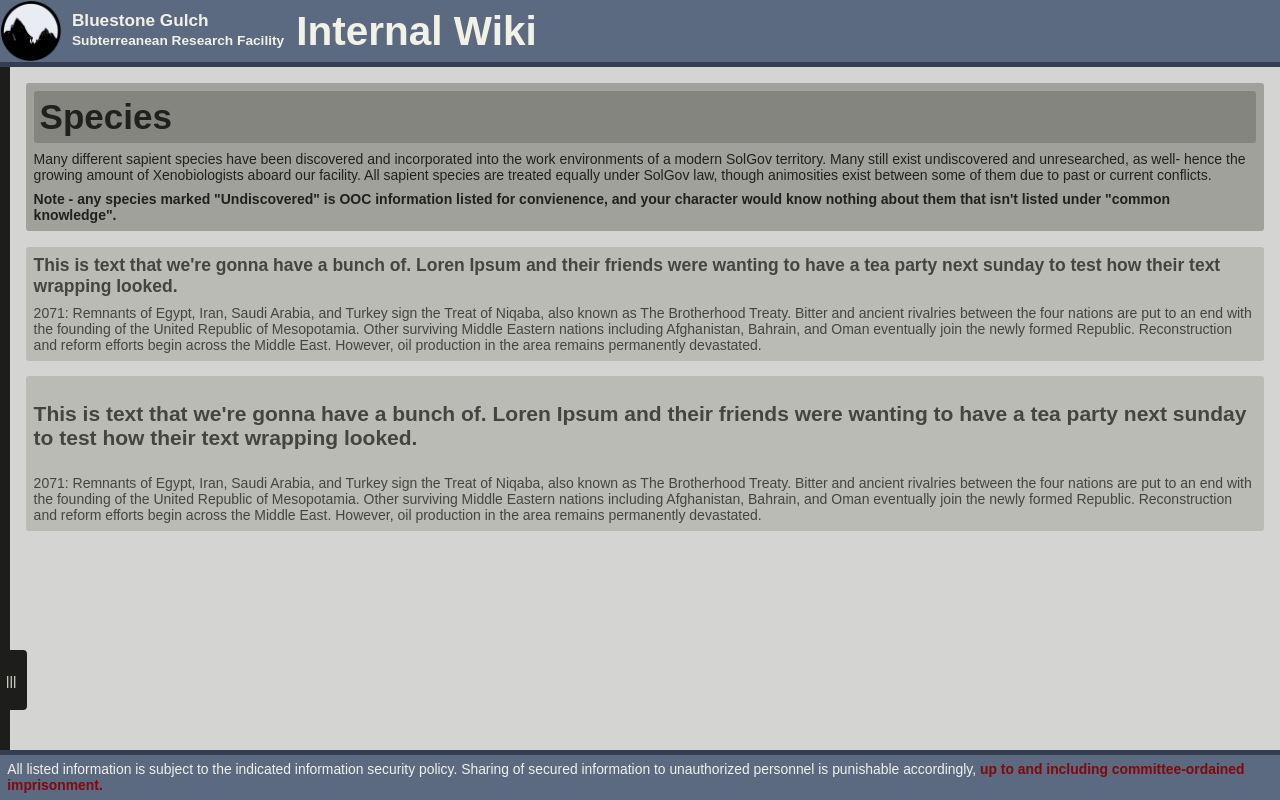
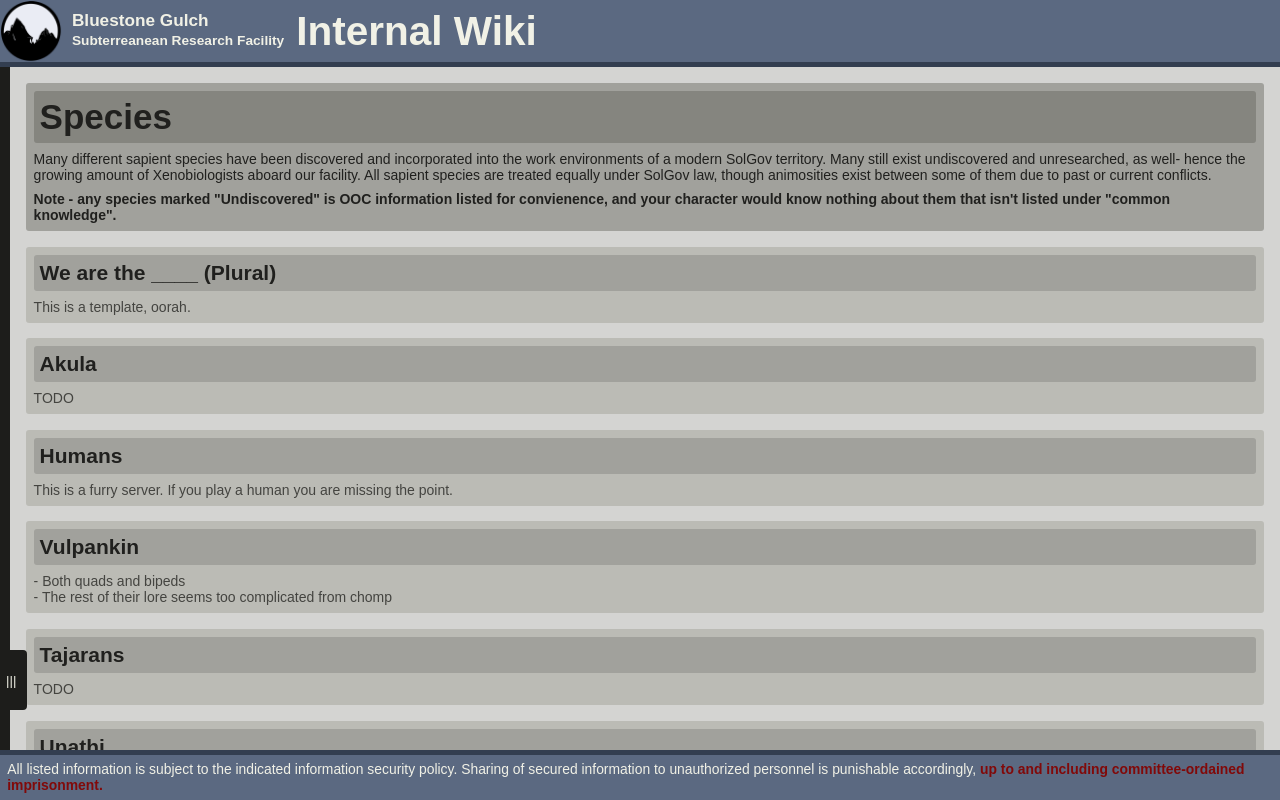
Before and after one commit to whooshboom/BSGulch-wiki, a React app: page /BSGulch-wiki/species/species in a window 1280 px wide. Built offline with nearby package versions, Linux system fonts and the light colour scheme; the HTML template or start-up script is replaced by a standard one.

Commit message:
minor styling work and prelim species work

```diff
--- a/src/Common.css
+++ b/src/Common.css
@@ -164,33 +164,34 @@ body {
   flex: 1;
 }
 
+.content :is(h1, h2, h3, p) {
+  margin: 0;
+}
+
 .content h1 {
-  margin: 0;
   font-size: 2.5em;
 }
 
-.content h1.backed {
-  background-color: var(--page-title-light);
+.content h2 {
+  font-size: 1.5em;
+}
+
+.content h3 {
+  font-size: 1.25em;
+}
+
+.content :is(h1, h2, h3).backed {
+  color: var(--emphasis-text-light);
   padding: 6px;
   border-radius: 3px;
 }
 
-.content h3.backed {
-  margin: 0;
-  font-size: 1.25em;
+.emphasis-block :is(h1, h2, h3).backed {
   background-color: var(--page-title-light);
-  color: var(--emphasis-text-light);
-  padding: calc(6px);
-  border-radius: 3px;
 }
 
-.content h3 {
-  font-size: 1.25em;
-  margin: 0
-}
-
-.content p {
-  margin: 0
+.content-block :is(h1, h2, h3).backed {
+  background-color: var(--page-emphasis-light);
 }
 
 .emphasis-block {
--- a/src/wiki-pages/species/species.tsx
+++ b/src/wiki-pages/species/species.tsx
@@ -11,21 +11,133 @@ return (
       <p><span className='bold'>Note - any species marked "Undiscovered" is OOC information listed for convienence, and your character would know nothing about them that isn't listed under "common knowledge".</span></p>
     </div>
     <div className="content-block">
-      <h3>
-          This is text that we're gonna have a bunch of. Loren Ipsum and their friends were wanting to have a tea party next sunday to test how their text wrapping looked.
-      </h3>
+      <h2 className='backed'>We are the ____ (Plural)</h2>
       <p>
-          2071: Remnants of Egypt, Iran, Saudi Arabia, and Turkey sign the Treat of Niqaba, also known as The Brotherhood Treaty. Bitter and ancient rivalries between the four nations are put to an end with the founding of the United Republic of Mesopotamia. Other surviving Middle Eastern nations including Afghanistan, Bahrain, and Oman eventually join the newly formed Republic. Reconstruction and reform efforts begin across the Middle East. However, oil production in the area remains permanently devastated.
+        This is a template, oorah.
       </p>
     </div>
     <div className="content-block">
-        <h2>
-            This is text that we're gonna have a bunch of. Loren Ipsum and their friends were wanting to have a tea party next sunday to test how their text wrapping looked.
-        </h2>
-        <p>
-            2071: Remnants of Egypt, Iran, Saudi Arabia, and Turkey sign the Treat of Niqaba, also known as The Brotherhood Treaty. Bitter and ancient rivalries between the four nations are put to an end with the founding of the United Republic of Mesopotamia. Other surviving Middle Eastern nations including Afghanistan, Bahrain, and Oman eventually join the newly formed Republic. Reconstruction and reform efforts begin across the Middle East. However, oil production in the area remains permanently devastated.
-        </p>
-      </div>
+      <h2 className='backed'>Akula</h2>
+      <p>
+          TODO
+      </p>
+    </div>
+    <div className="content-block">
+      <h2 className='backed'>Humans</h2>
+      <p>
+        This is a furry server. If you play a human you are missing the point.
+      </p>
+    </div>
+    <div className="content-block">
+      <h2 className='backed'>Vulpankin</h2>
+      <p>
+          - Both quads and bipeds <br />
+          - The rest of their lore seems too complicated from chomp
+      </p>
+    </div>
+    <div className="content-block">
+      <h2 className='backed'>Tajarans</h2>
+      <p>
+          TODO
+      </p>
+    </div>
+    <div className="content-block">
+      <h2 className='backed'>Unathi</h2>
+      <p>
+          TODO
+      </p>
+    </div>
+    <div className="content-block">
+      <h2 className='backed'>Unathi-Dragons</h2>
+      <p>
+        Quadrepedal, failed uplift because they already were uplifted.
+      </p>
+    </div>
+    <div className="content-block">
+      <h2 className='backed'>Skrell</h2>
+      <p>
+        Here to be the assholes tbh
+      </p>
+    </div>
+    <div className="content-block">
+      <h2 className='backed'>Vox</h2>
+      <p>
+        - Do not understand art.
+      </p>
+    </div>
+    <div className="content-block">
+      <h2 className='backed'>Vassilian</h2>
+      <p>
+          TODO
+      </p>
+    </div>
+    <div className="content-block">
+      <h2 className='backed'>Teshari</h2>
+      <p>
+          TODO
+      </p>
+    </div>
+    <div className="content-block">
+      <h2 className='backed'>Nevrean</h2>
+      <p>
+        - Pure/Impure uplifts of Skrell?
+      </p>
+    </div>
+    <div className="content-block">
+      <h2 className='backed'>Diona</h2>
+      <p>
+          TODO
+      </p>
+    </div>
+    <div className="content-block">
+      <h2 className='backed'>Sergal</h2>
+      <p>
+          TODO
+      </p>
+    </div>
+    <div className="content-block">
+      <h2 className='backed'>Promethean</h2>
+      <p>
+          TODO
+      </p>
+    </div>
+    <div className="content-block">
+      <h2 className='backed'>Integrated Positronics</h2>
+      <p>
+        - Race of positronics living in varied bodies <br />
+        - Take notes from Freefall
+      </p>
+    </div>
+    <div className="content-block">
+      <h2 className='backed'>Changelings</h2>
+      <p>
+          TODO
+      </p>
+    </div>
+    <div className="content-block">
+      <h2 className='backed'>Shadekin</h2>
+      <p>
+          TODO
+      </p>
+    </div>
+    <div className="content-block">
+      <h2 className='backed'>Xenomorphs</h2>
+      <p>
+          TODO
+      </p>
+    </div>
+    <div className="content-block">
+      <h2 className='backed'>Proteans</h2>
+      <p>
+          TODO
+      </p>
+    </div>
+    <div className="content-block">
+      <h2 className='backed'>Xenochimera</h2>
+      <p>
+          TODO
+      </p>
+    </div>
     </div>
     );
 };
--- /dev/null
+++ b/src/wiki-pages/species/types.tsx
@@ -0,0 +1 @@
+// TODO
--- /dev/null
+++ b/src/wiki-pages/technology/how_the_world_works.tsx
@@ -0,0 +1 @@
+//TODO - main summary page.
--- /dev/null
+++ b/src/wiki-pages/technology/redspace.tsx
@@ -0,0 +1 @@
+//TODO
```
